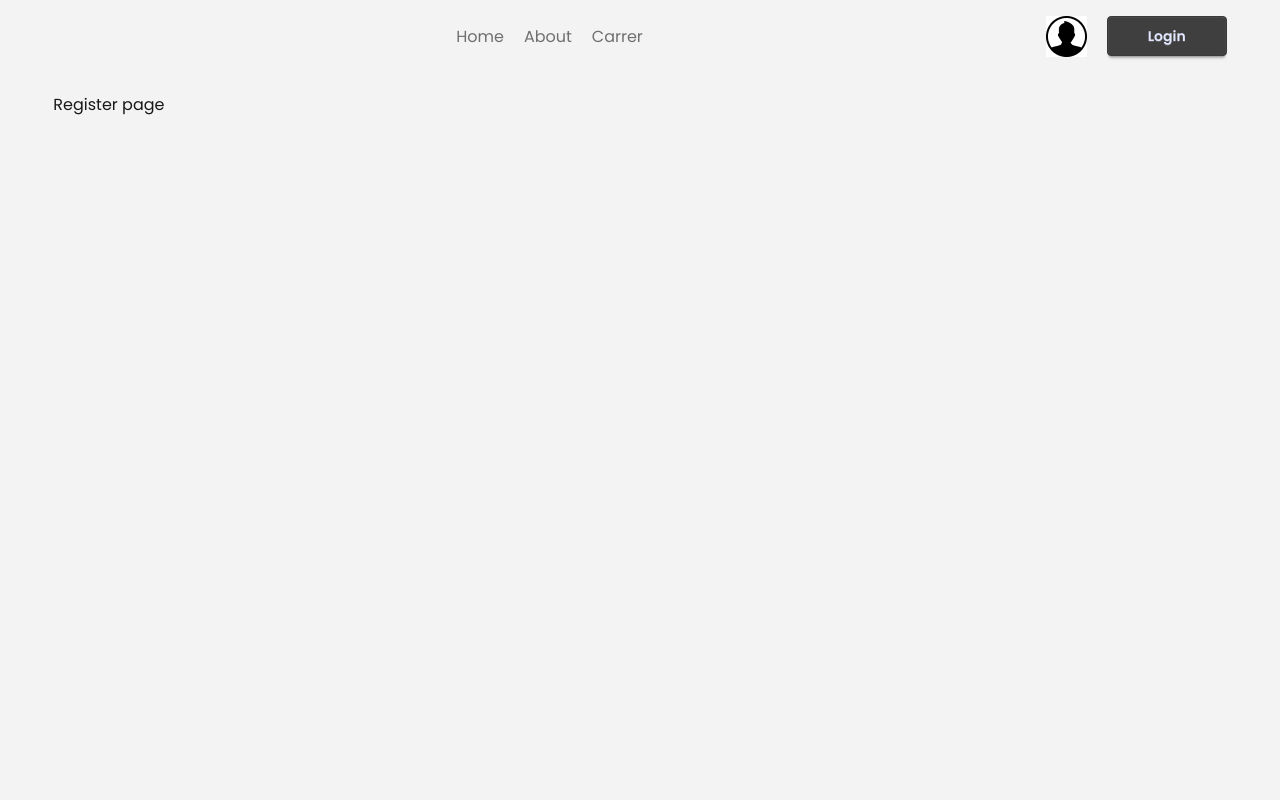
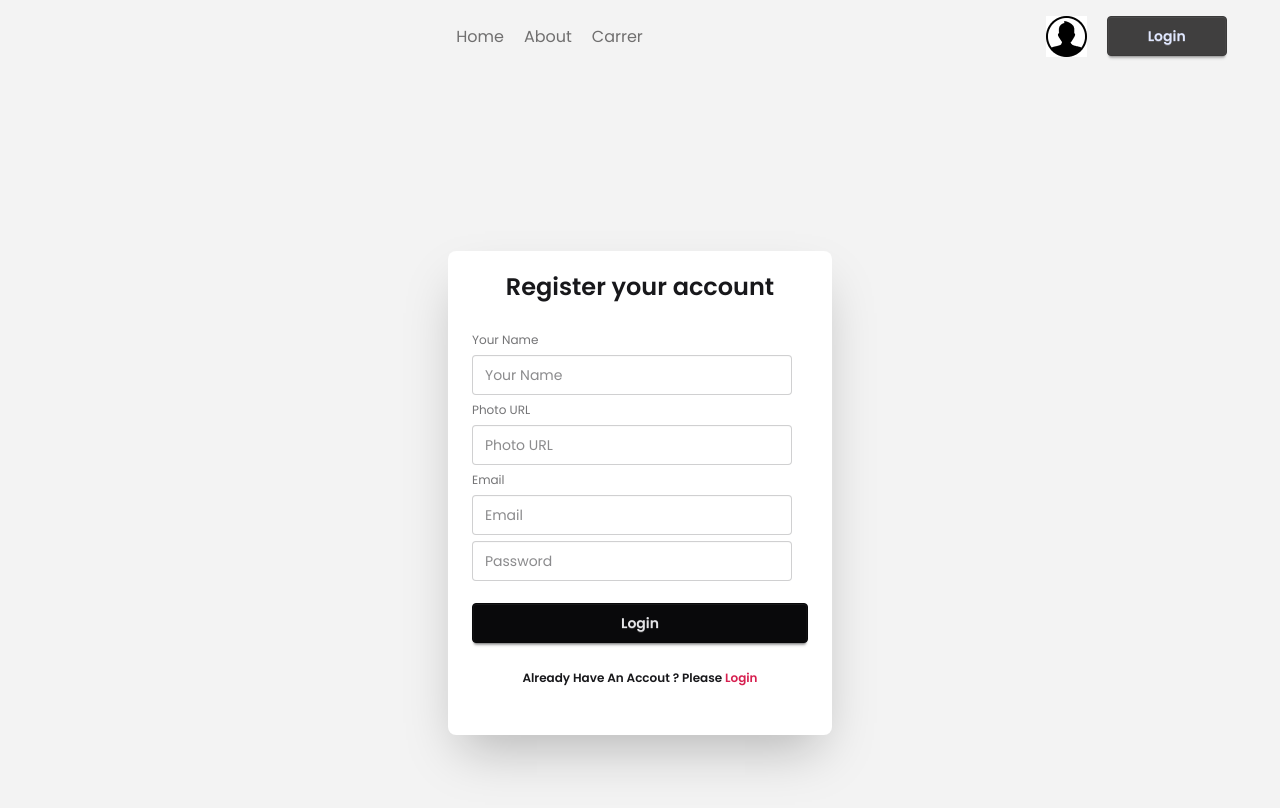
Before and after one commit to alalhosen/dragon-news-best-resources, a React (Vite) app: page /auth/register in a window 1280 px wide. Shown: the top 808 px of the page. Built offline with nearby package versions, Linux system fonts and the light colour scheme.

Commit message:
set register & login form

```diff
--- a/src/components/pages/Login.jsx
+++ b/src/components/pages/Login.jsx
@@ -1,4 +1,5 @@
 import React from "react";
+import { Link } from "react-router";
 
 const Login = () => {
   return (
@@ -15,6 +16,7 @@
               <a className="link link-hover">Forgot password?</a>
             </div>
             <button className="btn btn-neutral mt-4">Login</button>
+            <p className="font-semibold text-center pt-5">Don't Have An Accout ? Please <Link className="text-secondary" to="/auth/register">Register</Link></p>
           </fieldset>
         </div>
       </div>
--- a/src/components/pages/Register.jsx
+++ b/src/components/pages/Register.jsx
@@ -1,11 +1,38 @@
-import React from 'react';
+import React from "react";
+import { Link } from "react-router";
 
 const Register = () => {
-    return (
-        <div>
-            Register page
+  return (
+    <div className="flex justify-center min-h-screen items-center">
+      <div className="card bg-base-100 w-full max-w-sm shrink-0 shadow-2xl py-5">
+        <h2 className="font-semibold text-2xl text-center">
+          Register your account
+        </h2>
+        <div className="card-body">
+          <fieldset className="fieldset">
+            {/* Name */}
+            <label className="label">Your Name</label>
+            <input type="text" className="input" placeholder="Your Name" />
+            {/* Photo url */}
+            <label className="label">Photo URL</label>
+            <input type="email" className="input" placeholder="Photo URL" />
+            {/* Email */}
+            <label className="label">Email</label>
+            <input type="email" className="input" placeholder="Email" />
+            {/* Password */}
+            <input type="password" className="input" placeholder="Password" />
+            <button className="btn btn-neutral mt-4">Login</button>
+            <p className="font-semibold text-center pt-5">
+              Already Have An Accout ? Please{" "}
+              <Link className="text-secondary" to="/auth/login">
+                Login
+              </Link>
+            </p>
+          </fieldset>
         </div>
-    );
+      </div>
+    </div>
+  );
 };
 
 export default Register;
```
